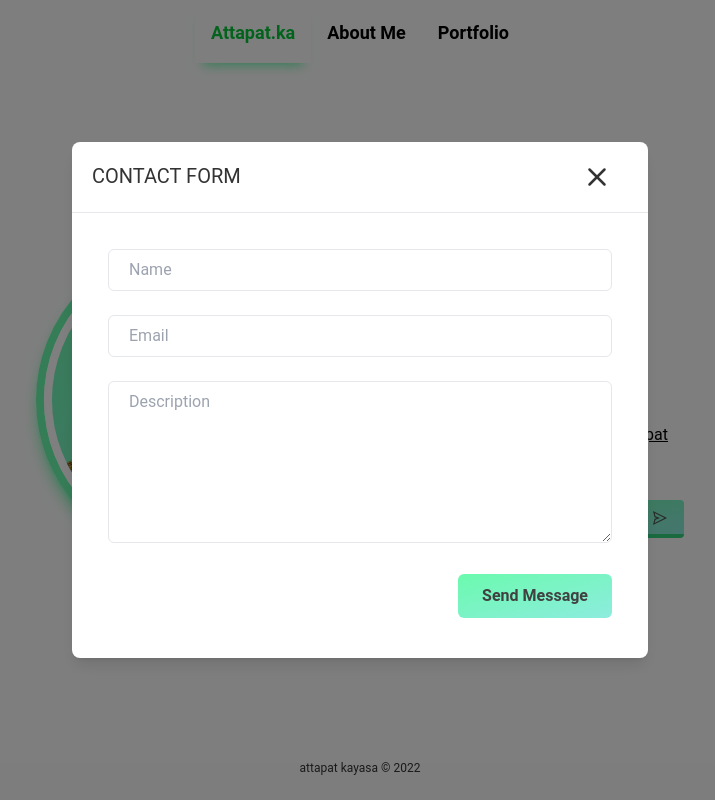
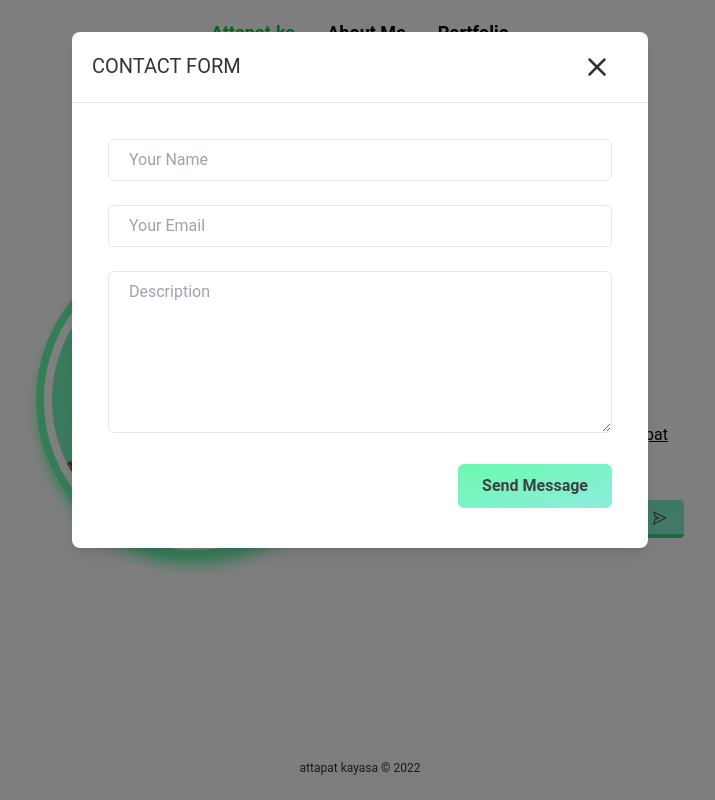
Before and after one commit to mickattapat/next-portfolio, a Next.js app: page / in a window 1280 px wide. Both pictures are taken after a click on the button "contact me". Shown: the whole page, without its empty margins (280-995 px from the left). Built offline with nearby package versions, Linux system fonts and the light colour scheme.

Commit message:
fix modal body

```diff
--- a/components/HireMeModal.tsx
+++ b/components/HireMeModal.tsx
@@ -20,11 +20,11 @@ function HireMeModal({ onClose, onRequest }:any) {
 			{/* Modal Backdrop */}
 			<div className="bg-filter bg-black bg-opacity-50 fixed inset-0 w-full h-full z-20"></div>
 			{/* Modal Content */}
-			<main className="flex flex-col px-3 items-center justify-center h-full w-full">
+			<main className="flex flex-col px-3 items-center justify-center w-full my-8">
 				<div className="modal-wrapper flex items-center w-full h-full justify-center z-30">
 					<div className="modal w-full max-w-md  xl:max-w-xl lg:max-w-xl md:max-w-xl bg-[#ffffff] dark:bg-primary-dark max-h-screen shadow-lg flex-row rounded-lg relative">
 						<div className="modal-header flex justify-between gap-10 p-5 border-b border-ternary-light dark:border-ternary-dark">
-							<h5 className=" text-primary-dark dark:text-primary-light text-xl">
+							<h5 className="text-primary-dark dark:text-primary-light text-xl">
 								CONTACT FORM
 							</h5>
 							<button
@@ -34,7 +34,7 @@ function HireMeModal({ onClose, onRequest }:any) {
 								<FiX className="text-3xl" />
 							</button>
 						</div>
-						<div className="modal-body p-5 w-full h-full">
+						<div className="modal-body p-5 w-full max-h-[80vh] overflow-auto">
 							<form
 								ref={form}
 								onSubmit={(e) => {senRequest(e)}}
@@ -47,7 +47,7 @@ function HireMeModal({ onClose, onRequest }:any) {
 										name="name"
 										type="text"
 										required
-										placeholder="Name"
+										placeholder="Your Name"
 										aria-label="Name"
 									/>
 								</div>
@@ -58,7 +58,7 @@ function HireMeModal({ onClose, onRequest }:any) {
 										name="email"
 										type="email"
 										required
-										placeholder="Email"
+										placeholder="Your Email"
 										aria-label="Email"
 									/>
 								</div>
```
